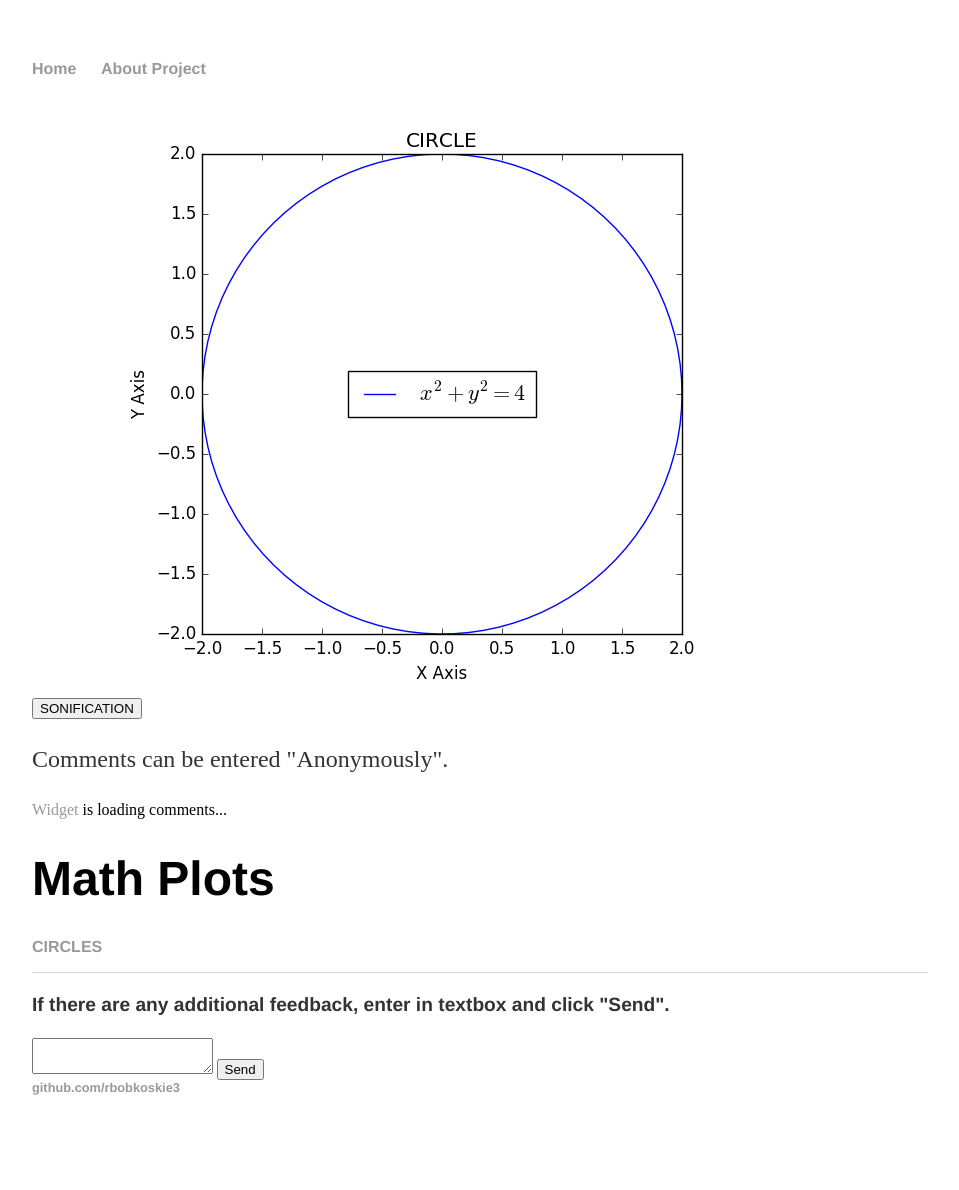
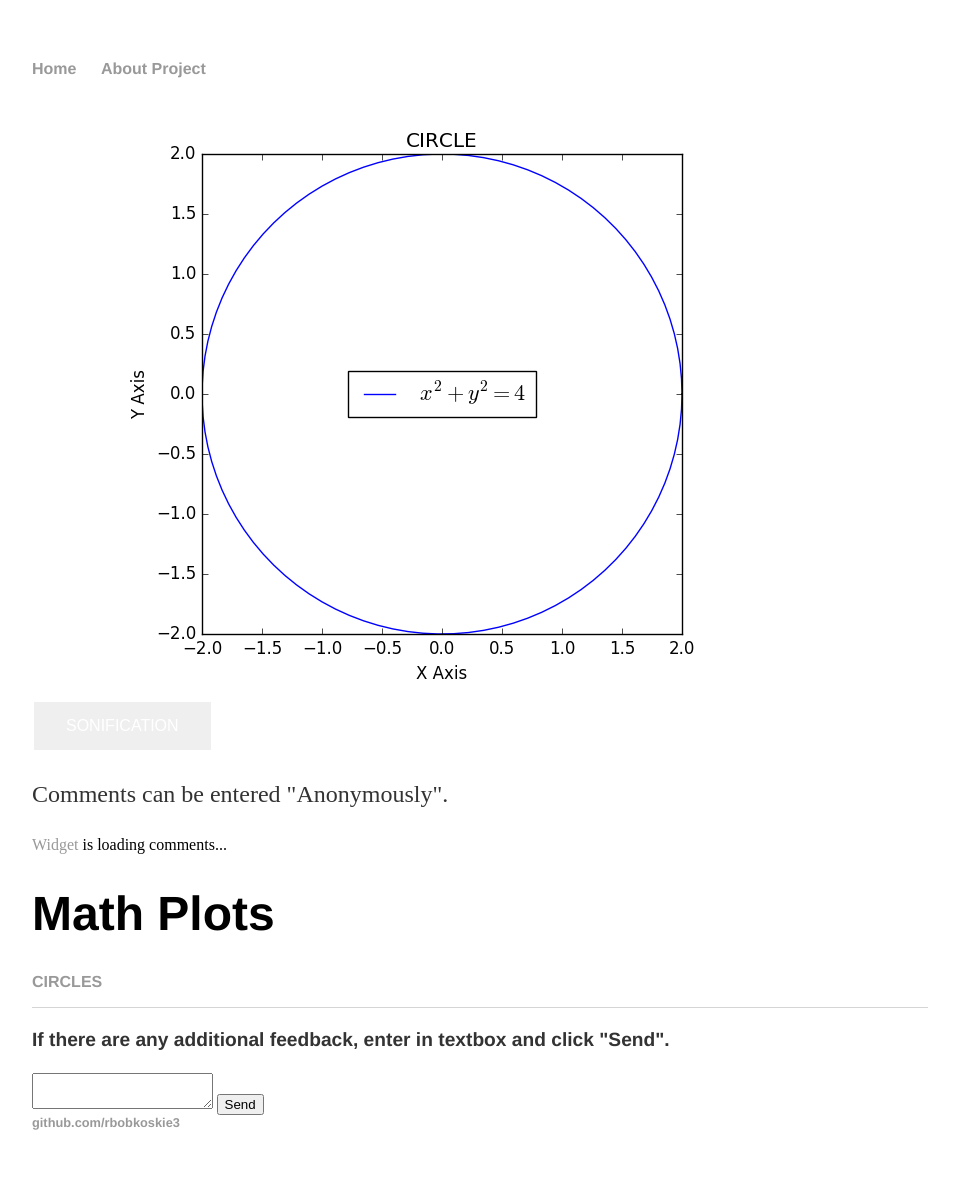
Before and after one commit to rbobkoskie3/rbobkoskie3.github.io, a Jekyll site: the page built from circle/index.html, in a window 1280 px wide. Shown: the whole page, without its empty margins (160-1119 px from the left). Built offline with Jekyll 4.4.1, drawn with Linux system fonts in a browser that asks for light colours; a style sheet for code colours, icons or effects is not loaded; before the commit the page ends 1155 px from its top, so only the background shows below that.

Commit message:
Update index.html

```diff
--- a/circle/index.html
+++ b/circle/index.html
@@ -3,10 +3,26 @@ layout: default
 title: Math, Sonification, Plots
 ---
 
+<head>
+  <style>
+        .button {
+                background-color: rgb(0,0,0);
+                border: none;
+                color: white;
+                padding: 15px 32px;
+                text-align: center;
+                text-decoration: none;
+                display: inline-block;
+                font-size: 16px;
+                margin: 4px 2px;
+                cursor: pointer;}
+  </style>
+</head>
+
 <div class="circle_class">
         <img src="\images\ST_Circle.png" title="Graph of a Circle w/o High Contrast">
 
-        <input type="button" value="SONIFICATION"  onclick="play()">
+        <input type="button" class="button" value="SONIFICATION"  onclick="play()">
         <audio id="audio" src="https://rbobkoskie3.github.io/sounds/440.wav" ></audio>
         <script>
                 function play(){
```
